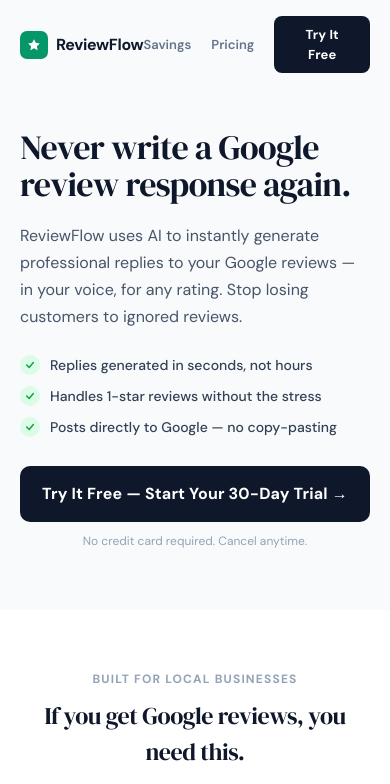
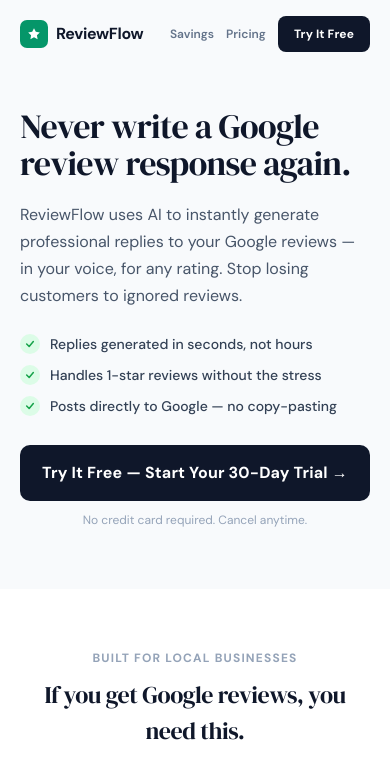
Before and after one commit to AmerC1990/reviewflow, a Next.js app: page / in a window 390 px wide. Shown: the top 784 px of the page. Built offline with nearby package versions, Linux system fonts and the light colour scheme.

Commit message:
updated title spacings for calculator on mobile

```diff
--- a/pages/index.js
+++ b/pages/index.js
@@ -85,6 +85,8 @@
           .try-btn-blue:hover { background: #2563eb; }
 
           @media (max-width: 768px) {
+            .nav-links { gap: 12px !important; }
+            .nav-links a { font-size: 12px !important; }
             .hero-grid { grid-template-columns: 1fr; gap: 36px; }
             .dark-panel { display: none; }
             .business-grid { grid-template-columns: repeat(2, 1fr); gap: 12px; }
@@ -104,7 +106,7 @@
           </div>
           <span style={{ fontWeight: 700, fontSize: "16px", color: "#0f172a", letterSpacing: "-0.02em" }}>ReviewFlow</span>
         </div>
-        <div style={{ display: "flex", alignItems: "center", gap: "20px" }}>
+        <div className="nav-links" style={{ display: "flex", alignItems: "center", gap: "20px" }}>
           <a href="/calculator" style={{ fontSize: "13px", fontWeight: 600, color: "#64748b", textDecoration: "none" }}>Savings</a>
           <a href="/pricing" style={{ fontSize: "13px", fontWeight: 600, color: "#64748b", textDecoration: "none" }}>Pricing</a>
           <a href="https://app.reviewflowapp.com/signup" className="try-btn" style={{ padding: "9px 16px", fontSize: "13px", borderRadius: "8px" }}>Try It Free</a>
```
